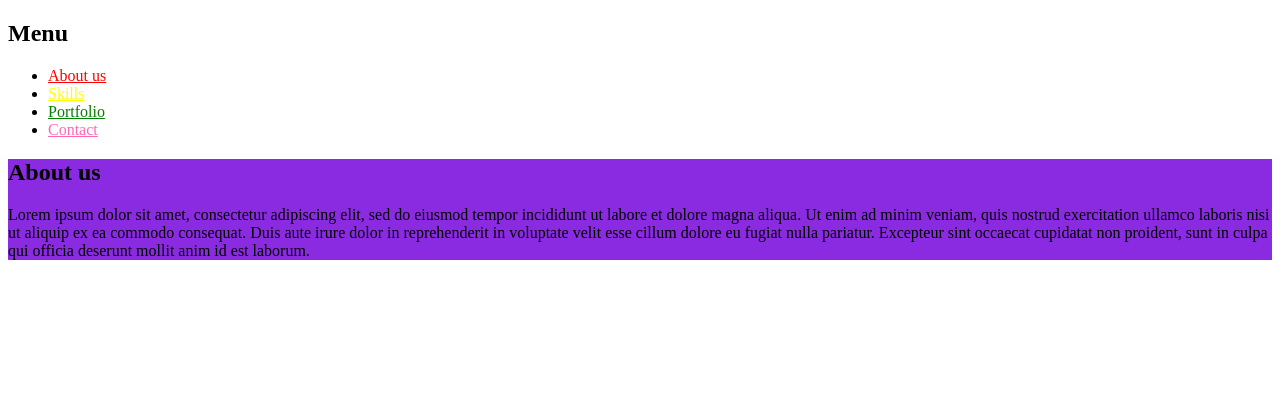
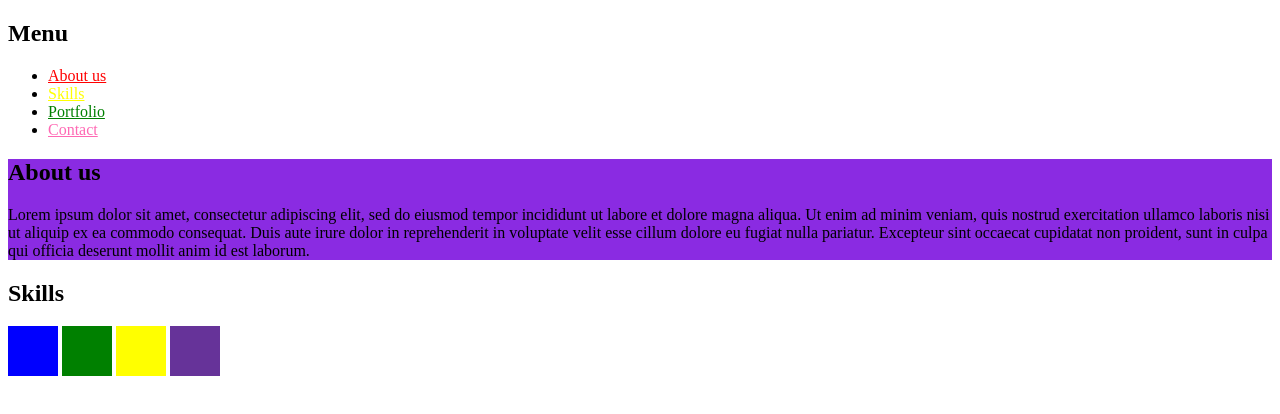
Before and after one commit to karinasm/git-zadania, a plain HTML site: page zadanie_15/index.html in a window 1280 px wide. Drawn offline with Linux system fonts and the light colour scheme.

Commit message:
sekcja skills

```diff
--- a/zadanie_15/css/style.css
+++ b/zadanie_15/css/style.css
@@ -13,3 +13,27 @@
 #about_us{
     background-color: blueviolet;
 }
+#kwadrat1{
+    height: 50px;
+    width: 50px;
+    background-color: blue;
+    display: inline-block;
+}
+#kwadrat2{
+    height: 50px;
+    width: 50px;
+    background-color: green;
+    display: inline-block;
+}
+#kwadrat3{
+    height: 50px;
+    width: 50px;
+    background-color:yellow;
+    display: inline-block;
+}
+#kwadrat4{
+    height: 50px;
+    width: 50px;
+    background-color: rebeccapurple;
+    display: inline-block;
+}
--- a/zadanie_15/index.html
+++ b/zadanie_15/index.html
@@ -22,5 +22,14 @@
         <h2>About us</h2>
         <p1>Lorem ipsum dolor sit amet, consectetur adipiscing elit, sed do eiusmod tempor incididunt ut labore et dolore magna aliqua. Ut enim ad minim veniam, quis nostrud exercitation ullamco laboris nisi ut aliquip ex ea commodo consequat. Duis aute irure dolor in reprehenderit in voluptate velit esse cillum dolore eu fugiat nulla pariatur. Excepteur sint occaecat cupidatat non proident, sunt in culpa qui officia deserunt mollit anim id est laborum.</p1>
     </section>
+    <section id="skills">
+        <header>
+            <h2>Skills</h2>
+        </header>
+        <div id="kwadrat1"></div>
+        <div id="kwadrat2"></div>
+        <div id="kwadrat3"></div>
+        <div id="kwadrat4"></div>
+    </section>
 </body>
 </html>
```
